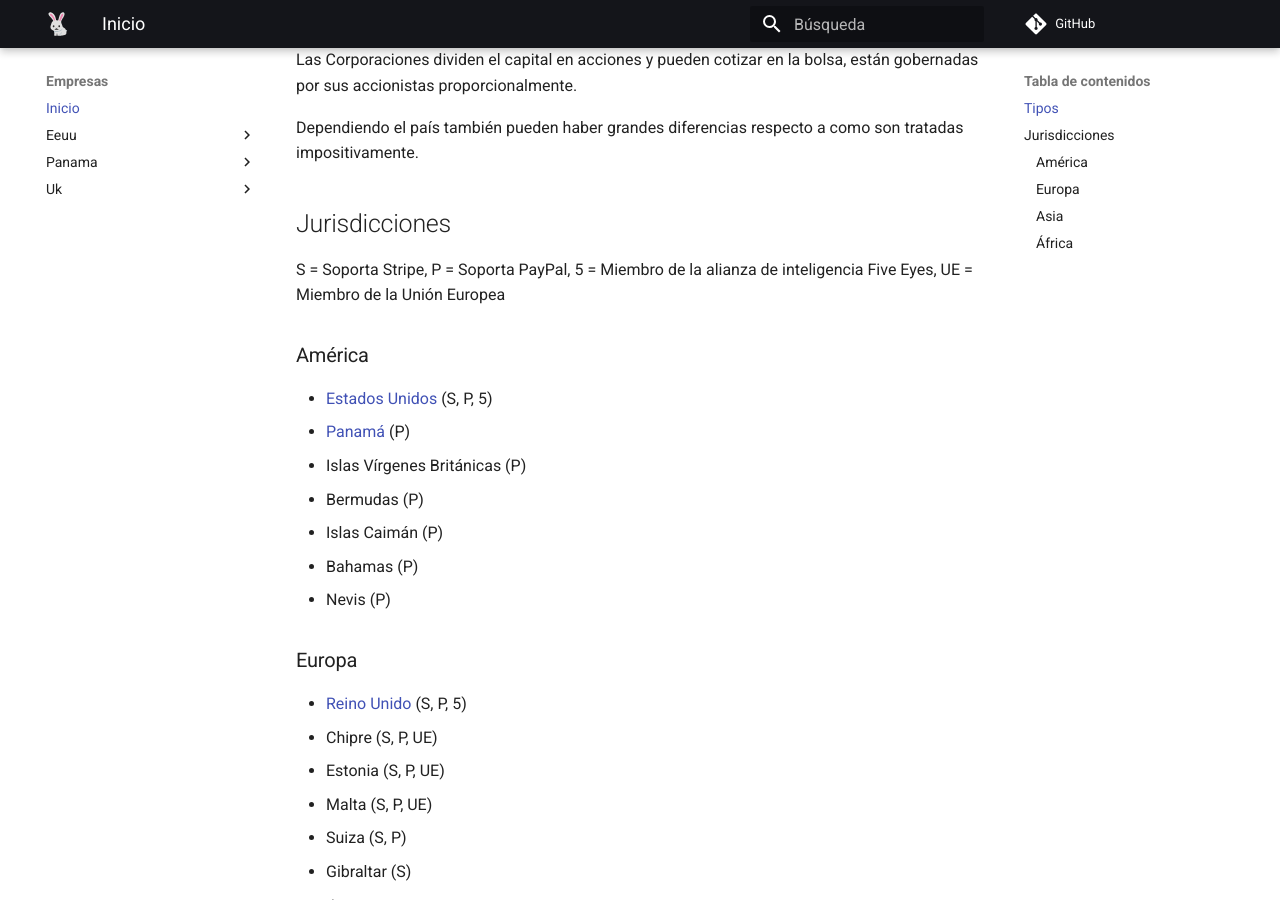
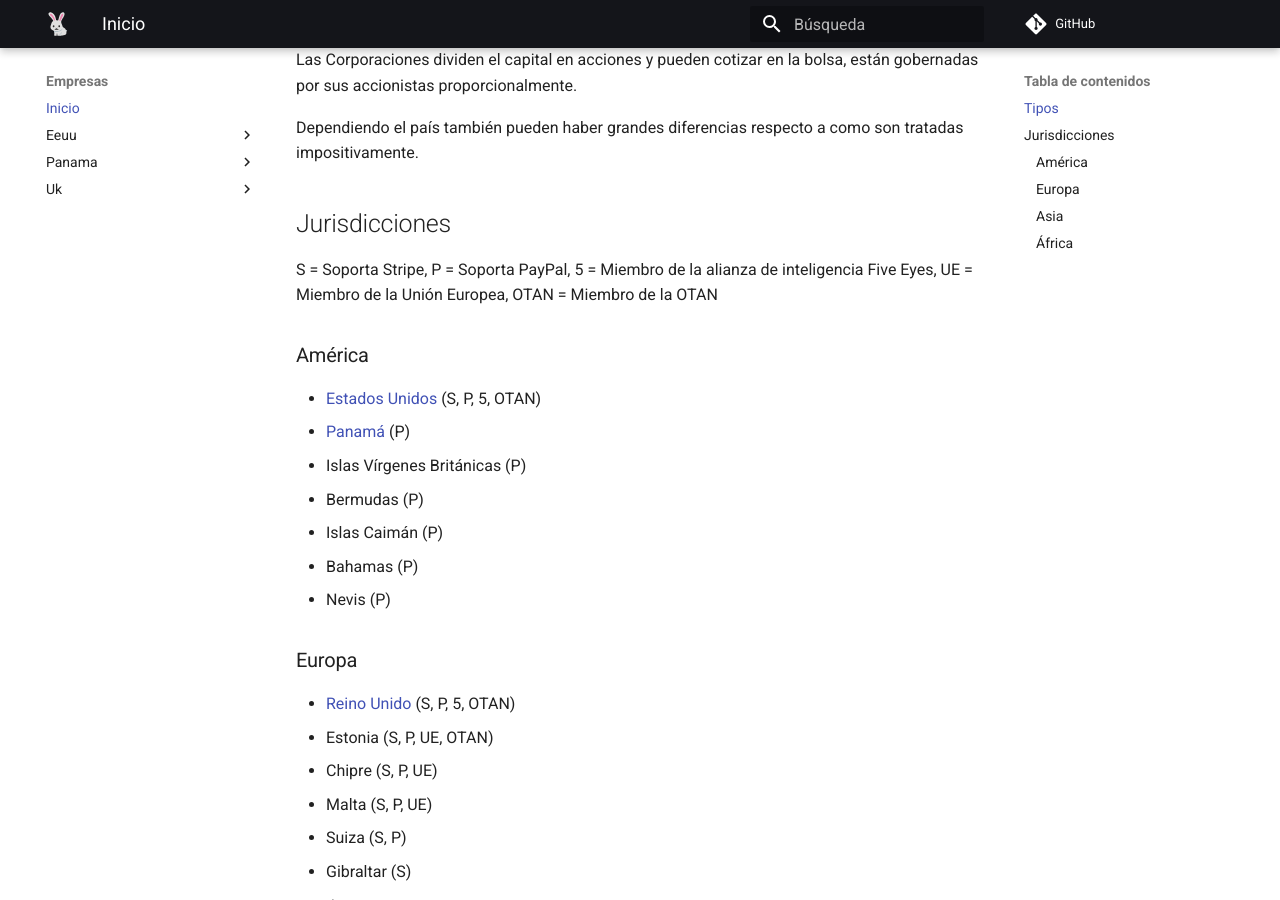
Before and after one commit to anomalouscode/wiki, an MkDocs documentation site: the page built from docs/empresas/index.md, in a window 1280 px wide and 900 px high, scrolled down 676 px. Built offline with MkDocs 1.6.1 and Material for MkDocs 9.7.7, drawn with Linux system fonts in a browser that asks for light colours; comment, search, counter and statistics services are not loaded.

Commit message:
Update index.md

```diff
--- a/docs/empresas/index.md
+++ b/docs/empresas/index.md
@@ -23,11 +23,11 @@ Dependiendo el país también pueden haber grandes diferencias respecto a como s
 
 ## Jurisdicciones
 
-S = Soporta Stripe, P = Soporta PayPal, 5 = Miembro de la alianza de inteligencia Five Eyes, UE = Miembro de la Unión Europea
+S = Soporta Stripe, P = Soporta PayPal, 5 = Miembro de la alianza de inteligencia Five Eyes, UE = Miembro de la Unión Europea, OTAN = Miembro de la OTAN
 
 ### América
 
-- [Estados Unidos](eeuu/) (S, P, 5)
+- [Estados Unidos](eeuu/) (S, P, 5, OTAN)
 - [Panamá](panama/) (P)
 - Islas Vírgenes Británicas (P)
 - Bermudas (P)
@@ -37,9 +37,9 @@ S = Soporta Stripe, P = Soporta PayPal, 5 = Miembro de la alianza de inteligenci
 
 ### Europa
 
-- [Reino Unido](uk/) (S, P, 5)
+- [Reino Unido](uk/) (S, P, 5, OTAN)
+- Estonia (S, P, UE, OTAN)
 - Chipre (S, P, UE)
-- Estonia (S, P, UE)
 - Malta (S, P, UE)
 - Suiza (S, P)
 - Gibraltar (S)
```
